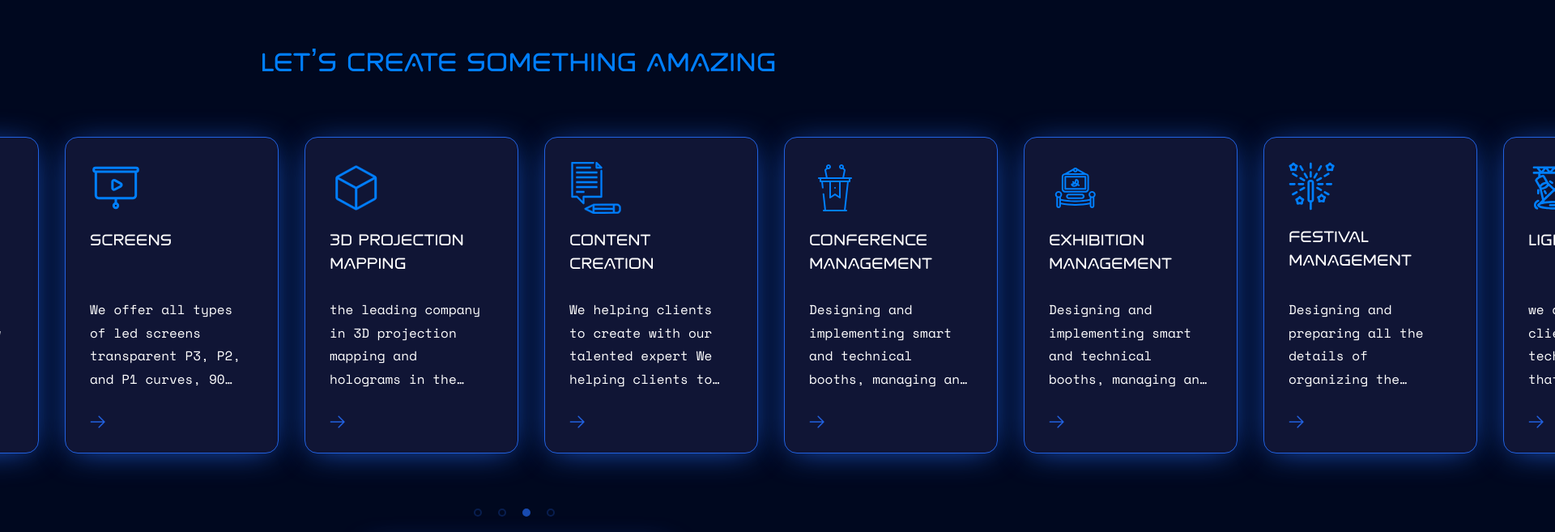
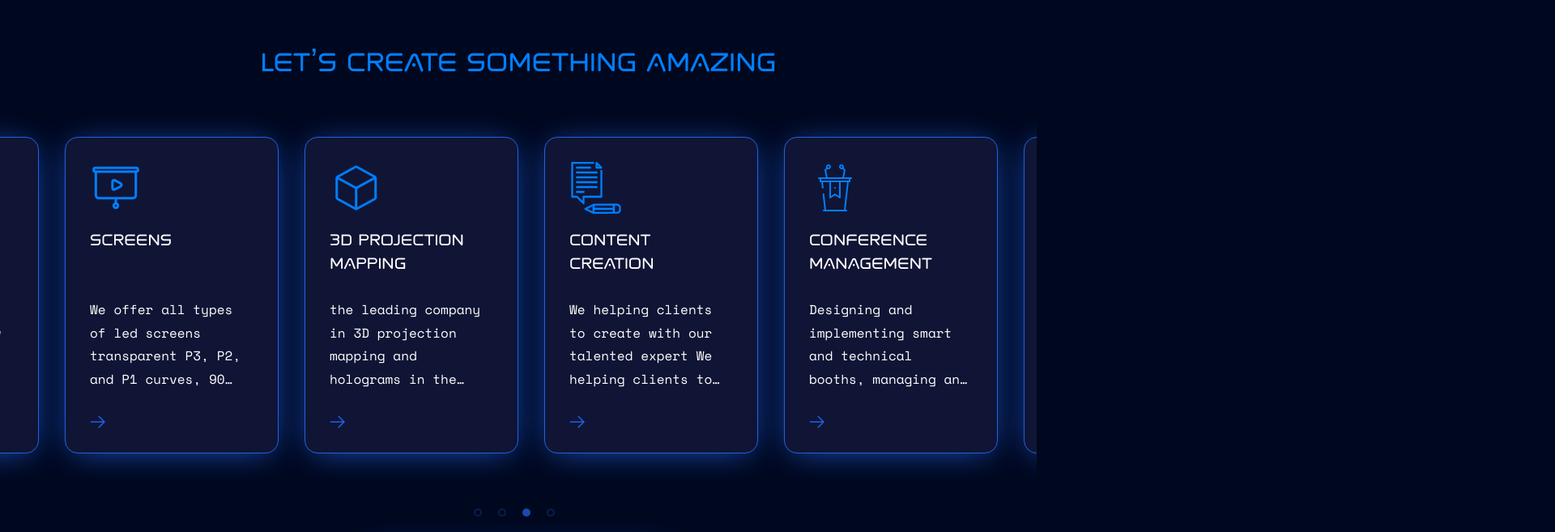
Before and after one commit to ahmedmohamed13896/event-nation, a plain HTML site: page about.html in a window 1280 px wide. Shown: the part 1842-2499 px from the top of the page at 81% size, 1920 px wide, since content can reach past the window. Drawn offline with nearby package versions, Linux system fonts and the light colour scheme.

Commit message:
add overflow hidden for all sections

```diff
--- a/assets/css/styles.css
+++ b/assets/css/styles.css
@@ -11,6 +11,9 @@ body {
   overflow-x: hidden;
   min-height: 100vh;
   line-height: 1.3;
+}
+section {
+  overflow: hidden;
 }
 
 /* global styles  */
```
